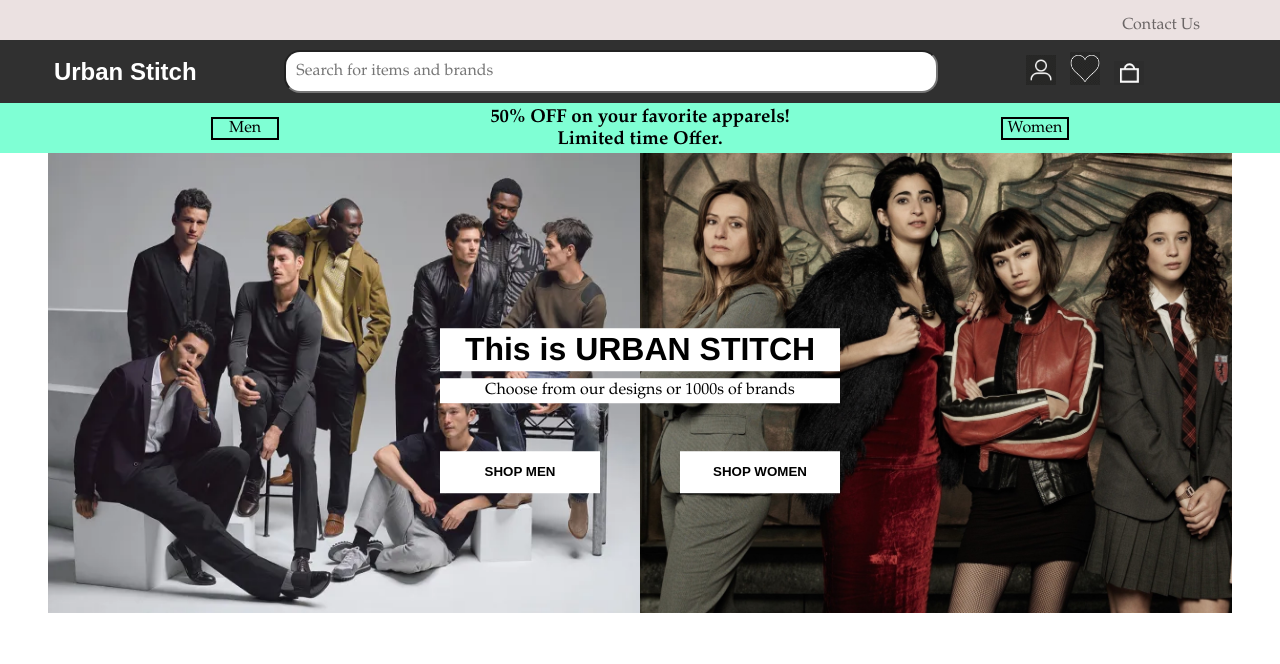
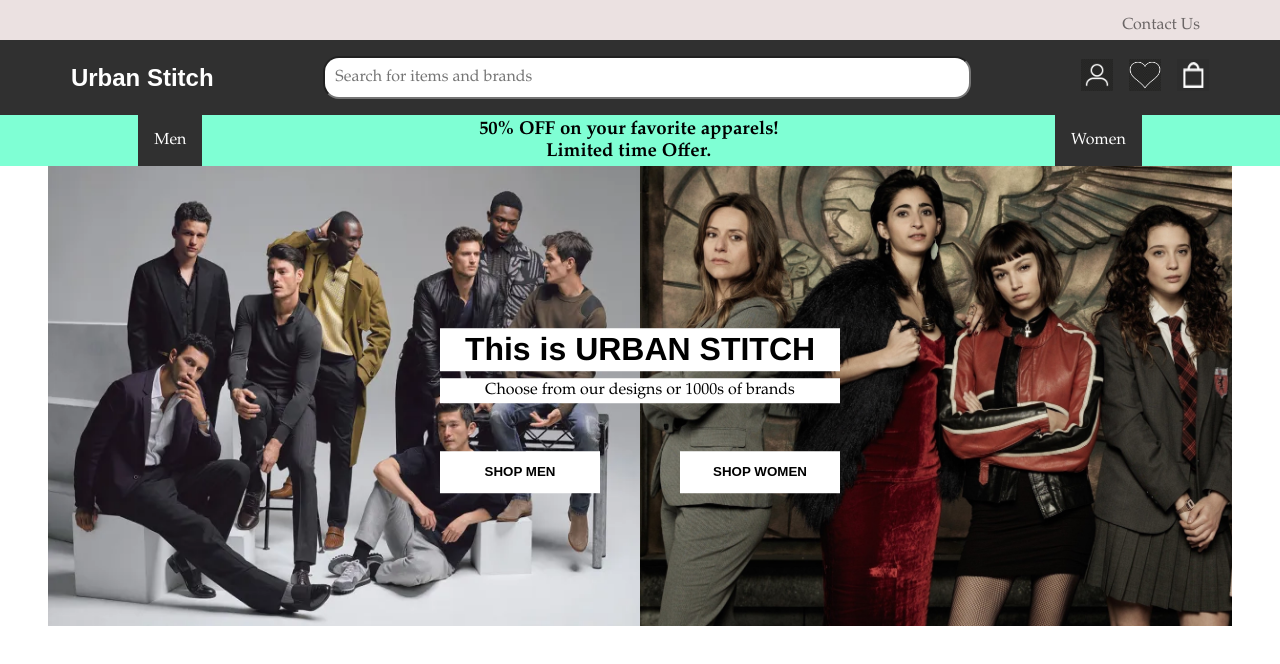
Before and after one commit to singhbirkaran/shopping-frontend, a website: page index.html in a window 1280 px wide. Drawn offline with Linux system fonts and the light colour scheme.

Commit message:
changed user-nav

```diff
--- a/styles.css
+++ b/styles.css
@@ -33,10 +33,10 @@
 
 #user-nav{
     display: flex;
-    justify-content: space-between;
+    justify-content: space-evenly;
     background-color: #303030;
     color: white;
-    padding:10px;
+    padding: 1em;
 }
 #user-nav input{
     width: 50%;
@@ -59,35 +59,33 @@
 }
 
 #user-nav nav{
+    display: flex;
+    gap:1em;
     margin: auto;
-    width: 200px;
 
 }
 #user-nav nav a img{
-    width:15%;
-    padding-right:10px;
+    width: 2em;
+    height: 2em;
 }
 
 #gender-section{
     display: flex;
     justify-content: space-around;
     background-color: aquamarine;
-    text-align: center;
-    height: 50px;
+
 }
 
 #gender-section h3{
-    position: relative;
-    bottom: 15px;
+    margin:auto;
+    text-align: center;
 }
 
-
 #gender-section a{
-    border: 2px solid black;
+    background-color: #303030;;
     margin: auto;
-    width: 5%;
-    text-align: center;
-    color: black;
+    padding:1em;
+    color:white;
 }
 
 .image-small{
@@ -99,6 +97,7 @@
 }
 #images{
     display: flex;
+
     margin-right:3rem;
     margin-left: 3rem;
 }
```
Also changed, not shown: images/12zJPWARIS6-jumbo.jpg.
